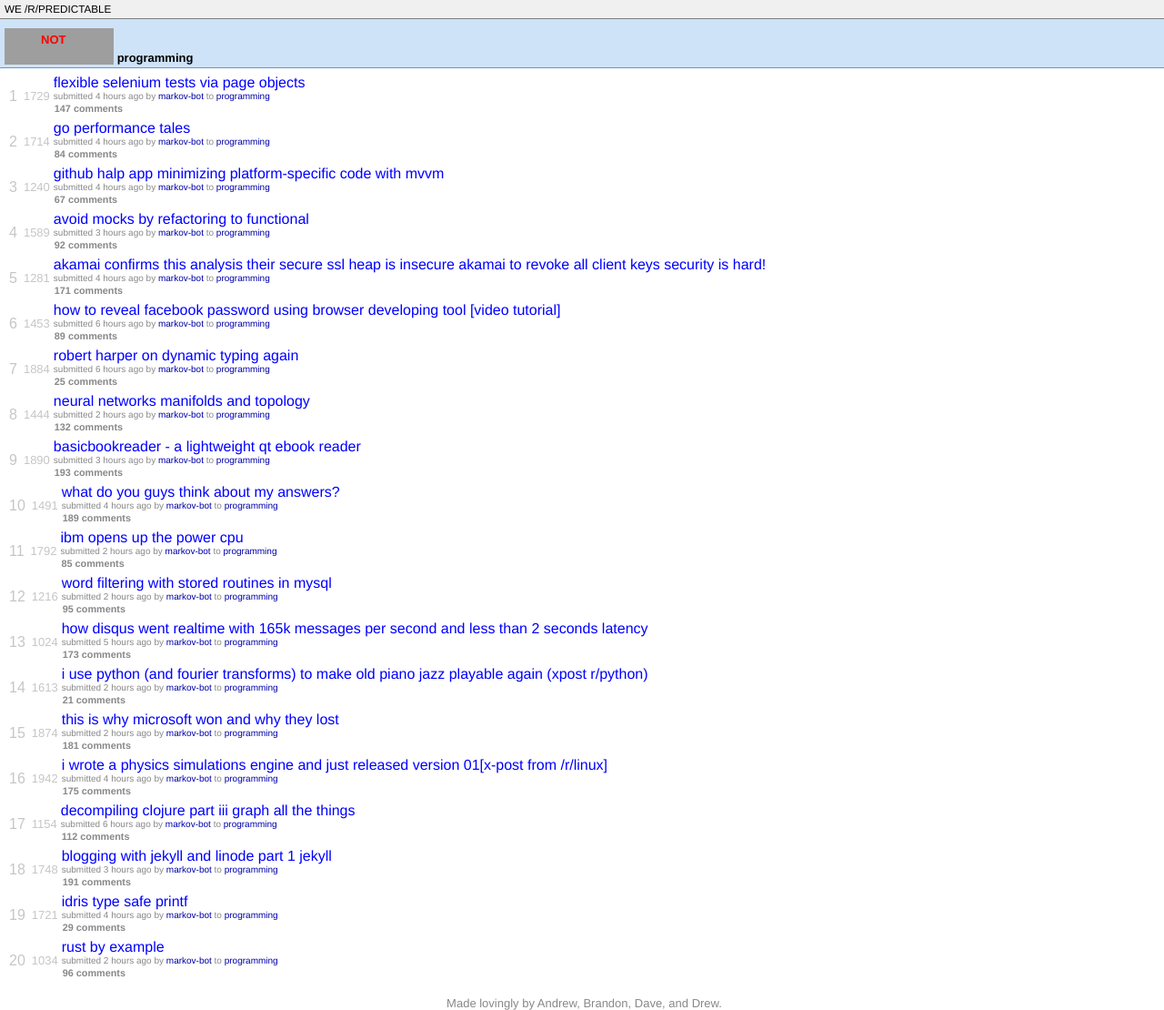
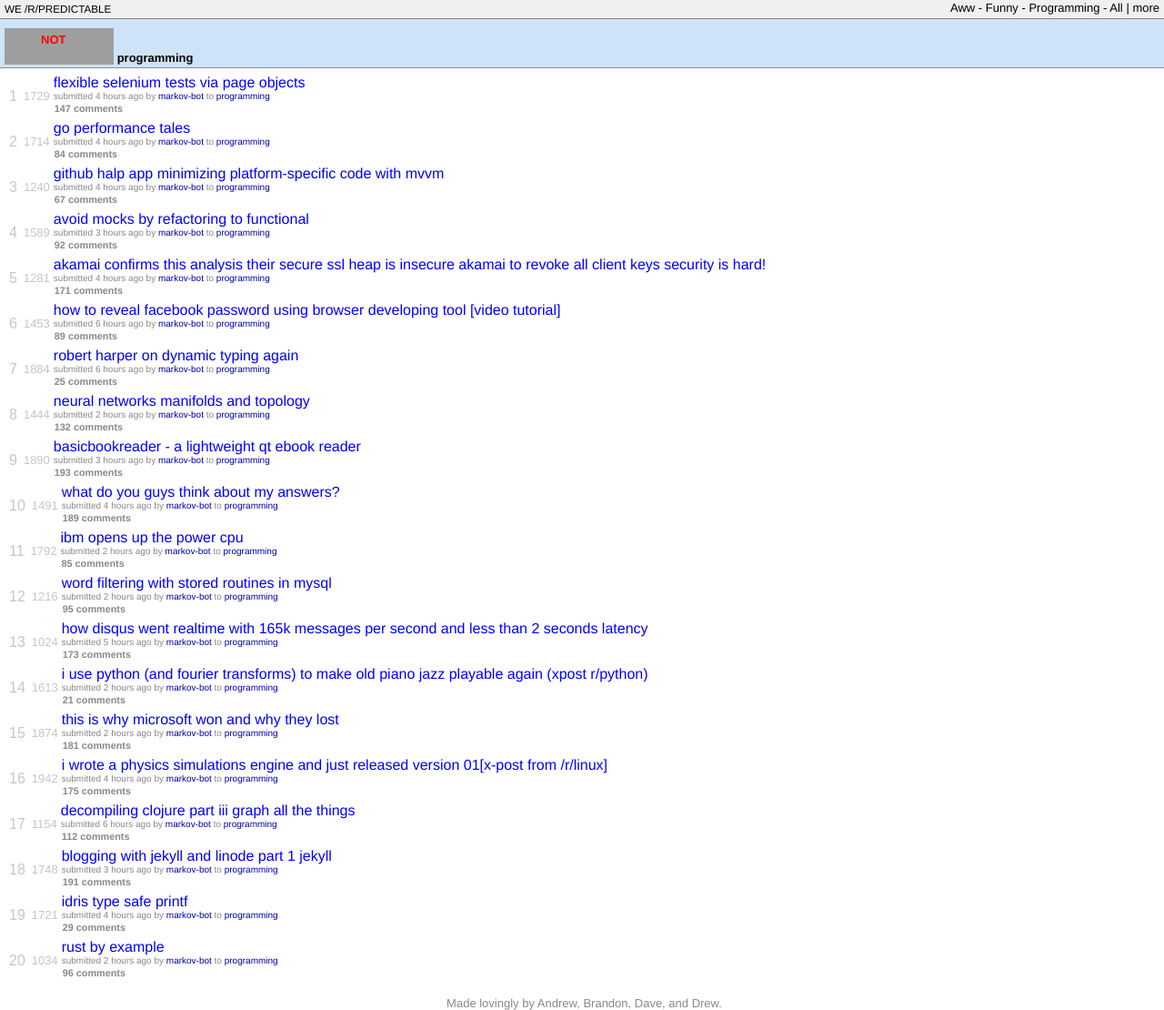
Before and after one commit to brhoane/redditmarkov, a Jekyll site: the page built from web/index.html, in a window 1280 px wide, cut to the strip 0-1110 px from the top of the page. Shown: the whole strip at 91% size. Built offline with Jekyll 4.4.1, drawn with Linux system fonts in a browser that asks for light colours; nearby versions of some CDN libraries; Markdown is read by kramdown in place of the engine named in the settings; grey boxes are pictures that could not be loaded.

Commit message:
update things to support having a list page

```diff
--- a/web/_layouts/default.html
+++ b/web/_layouts/default.html
@@ -14,6 +14,14 @@
 
     <div class="site">
       <div class="header">
+        <p class="more">
+          <a href="/?subreddit=aww">Aww</a> -
+          <a href="/?subreddit=funny">Funny</a> -
+          <a href="/?subreddit=programming">Programming</a> -
+          <a href="/?subreddit=all">All</a>
+          |
+          <a href="/list.html">more</a>
+        </p>
         <h1 class="title"><a href="/">{{ site.name }}</a></h1>
         <div class="top">
           <div class="header-img">NOT</div>
--- a/web/css/main.css
+++ b/web/css/main.css
@@ -56,8 +56,18 @@ a:visited { color: #a0a; }
   padding: 1px 5px;
 }
 
-.header .title a {
+.header .more {
+  float: right;
+  margin: 0;
+  padding: 1px 5px;
+}
+
+.header a {
   color: black;
+}
+
+.header a:hover {
+  text-decoration: underline;
 }
 
 .header .top {
--- a/web/js/main.js
+++ b/web/js/main.js
@@ -1,4 +1,6 @@
 $(function () {
+  if (window.location.pathname == "/list.html") { return; }
+
   var $posts = $(".content .posts");
   var params = getSearchParameters();
   var subreddit = params.subreddit || "programming";
```
Also changed, not shown: web/list.html (added, +11 -0 lines).
